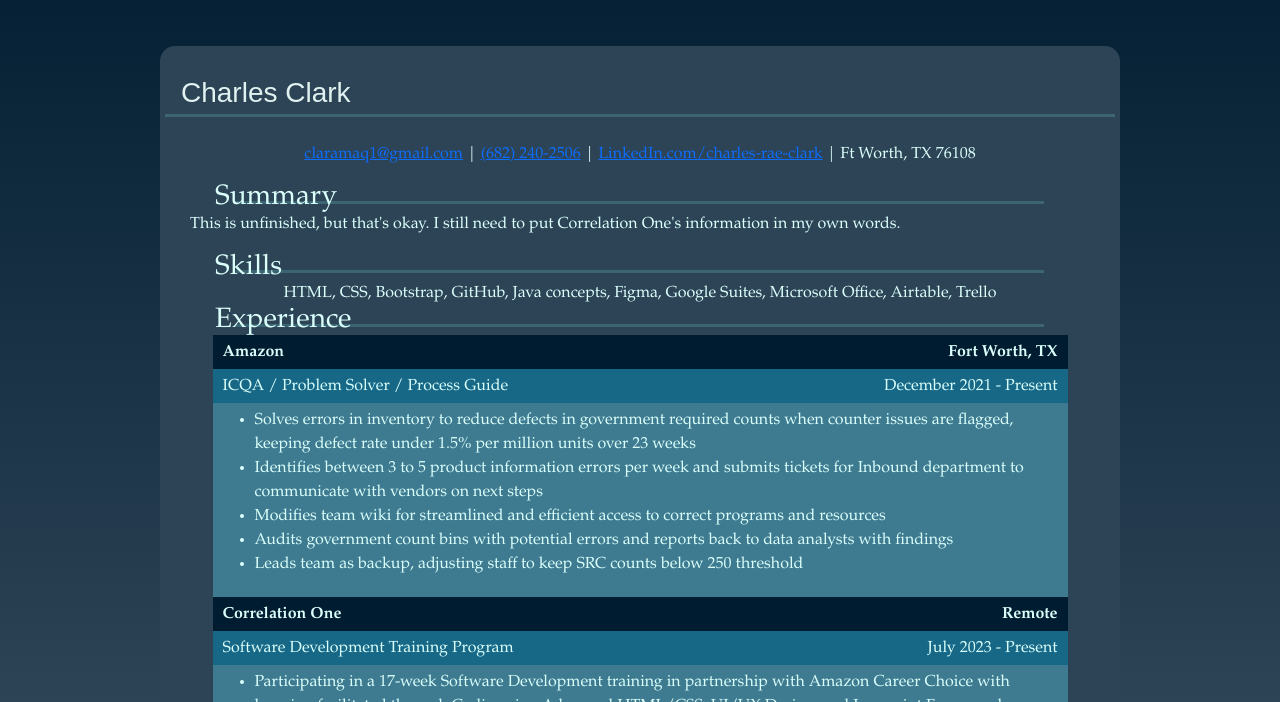
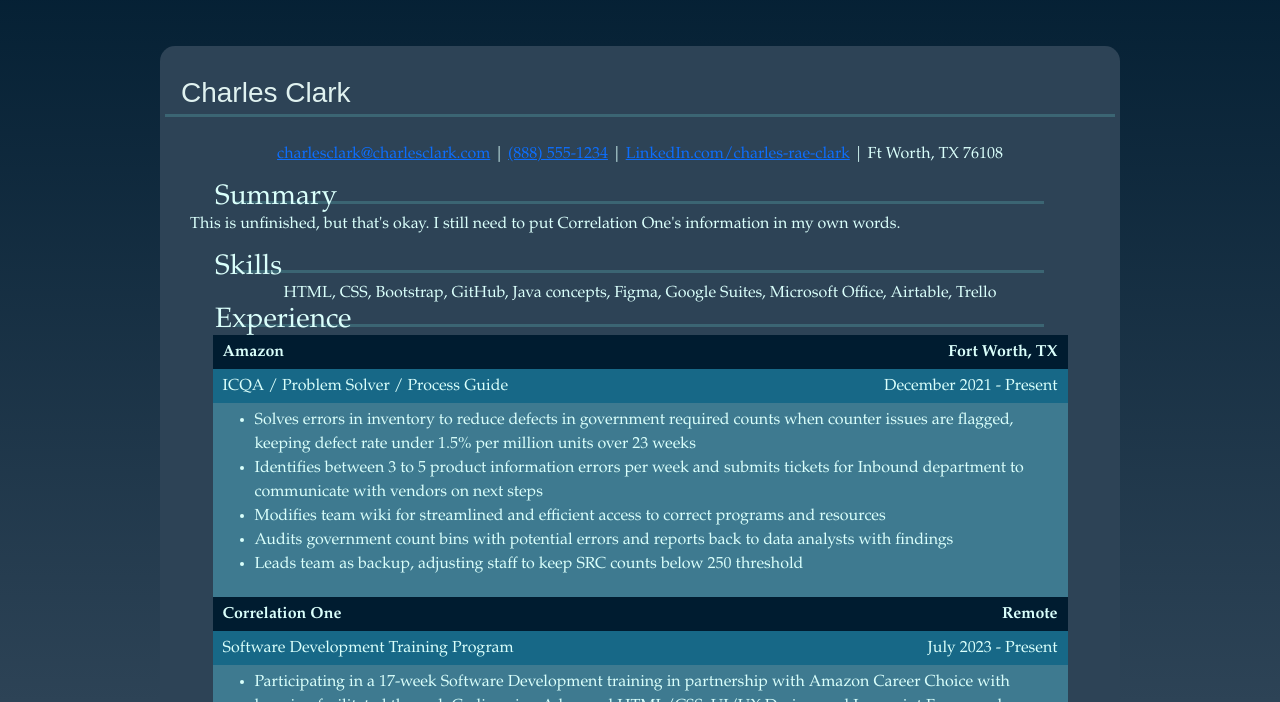
Before and after one commit to claramaq/charles-clark-project5, a plain HTML site: page resume.html in a window 1280 px wide. Shown: the part 98-800 px from the top of the page. Drawn offline with nearby package versions, Linux system fonts and the light colour scheme.

Commit message:
Did not realize part of the project was going to make pages public. Removed personal information.

```diff
--- a/resume.html
+++ b/resume.html
@@ -70,8 +70,8 @@
             <blockquote>
                 <h2>Charles Clark</h2>
                 <span class="resume-line">
-                    <a href="mailto:claramaq1@gmail.com">claramaq1@gmail.com</a> |
-                    <a href="tel:+16822402506">(682) 240-2506</a> |
+                    <a href="mailto:claramaq1@gmail.com">charlesclark@charlesclark.com</a> |
+                    <a href="tel:+18885551234">(888) 555-1234</a> |
                     <a href="http://linkedin.com/charles-rae-clark">LinkedIn.com/charles-rae-clark</a>
                     |
                     <address>Ft Worth, TX 76108</address>
```
Also changed, not shown: contact.html (+1 -1 lines).
